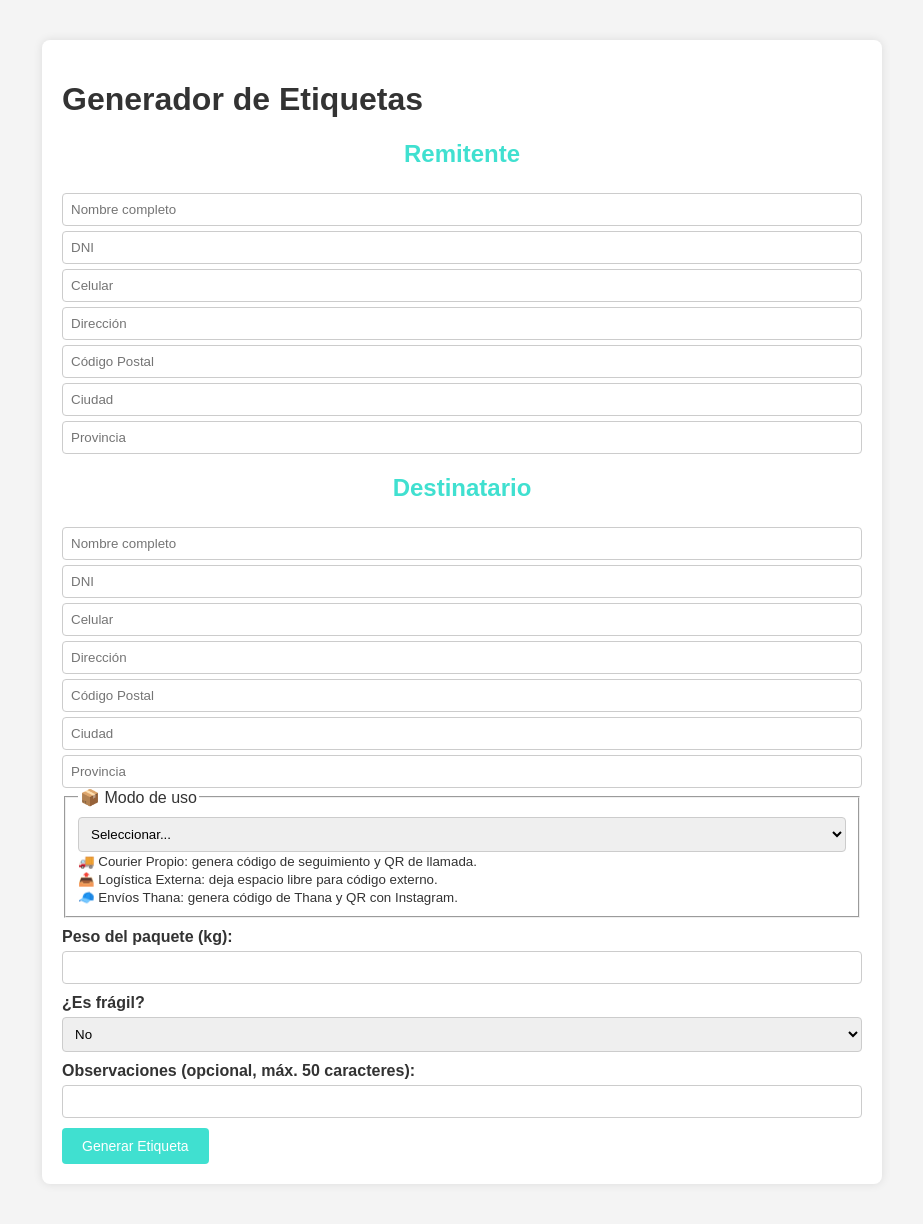
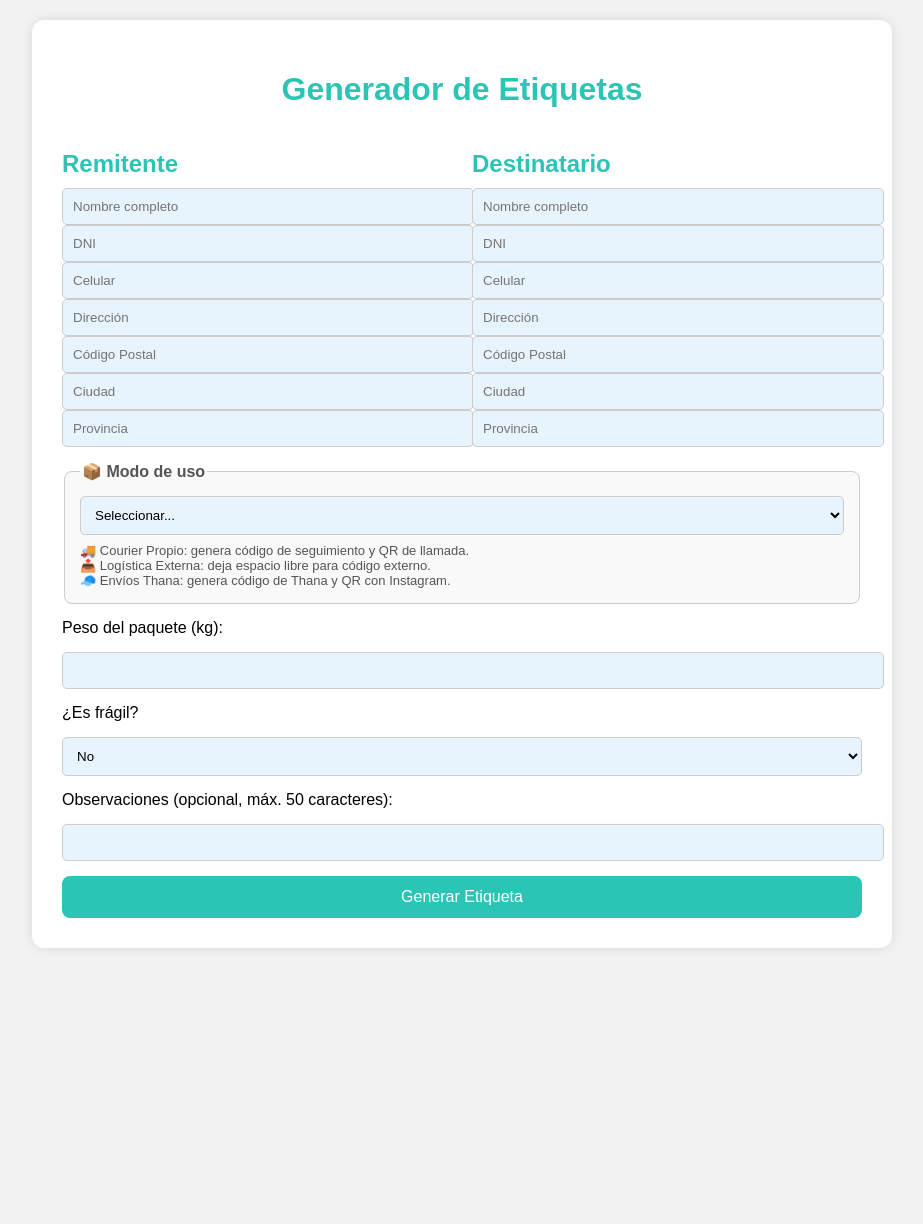
Before and after one commit to lluqlu/mi-etiquetas-deploy, a Flask app: page / in a window 1280 px wide. Shown: the whole page, without its empty margins (178-1101 px from the left). After the commit the page ends 948 px from the top, so only its background shows below. Run offline with Flask 2, Linux system fonts and the light colour scheme.

Commit message:
previsualizacion

```diff
--- a/app.py
+++ b/app.py
@@ -1,4 +1,4 @@
-from flask import Flask, render_template, request, send_file, redirect, url_for, Response, session
+from flask import Flask, render_template, request, send_file, redirect, url_for, Response, session, make_response
 import qrcode
 import json
 import os
@@ -188,7 +188,7 @@ def generar_etiqueta_envio(data, modo, archivo_salida="etiqueta_envio.pdf"):
 
     c.save()
 
-# --------- RUTA PRINCIPAL (sin login) --------- #
+# --------- RUTA PRINCIPAL (con persistencia y vista previa) --------- #
 @app.route('/', methods=['GET', 'POST'])
 def index():
     if request.method == 'POST':
@@ -212,7 +212,16 @@ def index():
             'fragil': request.form.get('fragil') == 'si',
             'observaciones': request.form.get('observaciones')[:50] if request.form.get('observaciones') else ""
         }
+
+        session['datos'] = datos
+        session['modo'] = modo
+
         generar_etiqueta_envio(datos, modo)
-        return send_file("etiqueta_envio.pdf", as_attachment=True)
+        return redirect(url_for('preview'))
 
-    return render_template('formulario.html')
+    datos = session.get('datos', {})
+    return render_template('formulario.html', datos=datos)
+
+@app.route('/preview')
+def preview():
+    return send_file("etiqueta_envio.pdf")
--- a/static/contador_thana.json
+++ b/static/contador_thana.json
@@ -1 +1 @@
-{"secuencia": 6}
+{"secuencia": 7}
--- a/static/styles.css
+++ b/static/styles.css
@@ -1,109 +1,99 @@
 body {
   font-family: Arial, sans-serif;
-    background-color: #f4f4f4;
-    color: #333;
+  background-color: #f2f2f2;
   margin: 0;
-    padding: 0;
+  padding: 20px;
 }
 
 .container {
   max-width: 800px;
-    margin: 40px auto;
-    padding: 20px;
-    background: #ffffff;
-    border-radius: 8px;
-    box-shadow: 0 0 10px rgba(0,0,0,0.1);
+  margin: 0 auto;
+  background-color: #fff;
+  padding: 30px;
+  border-radius: 12px;
+  box-shadow: 0 0 12px rgba(0, 0, 0, 0.1);
+}
+
+h1 {
+  text-align: center;
+  color: #2cc5b5;
 }
 
 h2 {
-    text-align: center;
-    color: #40E0D0;
-    margin-bottom: 20px;
+  color: #2cc5b5;
+  margin-bottom: 10px;
 }
 
-form label {
-    display: block;
-    margin-top: 10px;
-    font-weight: bold;
+form {
+  display: flex;
+  flex-direction: column;
+  gap: 15px;
 }
 
-form input, form select {
+input[type="text"],
+input[type="number"],
+select {
   width: 100%;
-    padding: 8px;
-    margin-top: 5px;
+  padding: 10px;
   border: 1px solid #ccc;
-    border-radius: 4px;
-    box-sizing: border-box;
+  border-radius: 5px;
+  background-color: #e8f4fd;
 }
 
 button {
-    padding: 10px 20px;
-    margin: 10px 5px 0 0;
-    background-color: #40E0D0;
-    color: #fff;
+  padding: 12px;
+  background-color: #2cc5b5;
+  color: white;
   border: none;
-    border-radius: 4px;
+  border-radius: 8px;
   cursor: pointer;
-    font-size: 14px;
-    transition: background-color 0.3s;
+  font-size: 16px;
 }
 
 button:hover {
-    background-color: #34bfb8;
+  background-color: #27b3a6;
 }
 
-h3 {
-    margin-top: 20px;
+.columnas {
+  display: flex;
+  gap: 20px;
+  flex-wrap: wrap;
+}
+
+.columna {
+  flex: 1;
+  min-width: 300px;
+}
+
+fieldset {
+  border: 1px solid #ccc;
+  border-radius: 8px;
+  padding: 15px;
+  background-color: #f9f9f9;
+}
+
+legend {
+  font-weight: bold;
   color: #555;
 }
 
-.grid {
-    display: flex;
-    gap: 20px;
-    margin-bottom: 20px;
+small {
+  color: #555;
+  font-size: 13px;
+  display: block;
+  margin-top: 8px;
 }
 
-.grid > div {
-    flex: 1;
-    background: #f9f9f9;
-    padding: 10px;
-    border-radius: 4px;
-    border: 1px solid #e0e0e0;
+@media (max-width: 600px) {
+  .columnas {
+    flex-direction: column;
   }
 
-.grid h3 {
-    color: #40E0D0;
-    text-align: center;
-    margin-bottom: 10px;
+  .columna {
+    width: 100%;
   }
 
-/* Tabla Dashboard */
-table {
+  button {
     width: 100%;
-    border-collapse: collapse;
-    margin-top: 20px;
   }
-
-table th, table td {
-    border: 1px solid #ccc;
-    padding: 8px;
-    text-align: center;
-    font-size: 13px;
 }
-
-table th {
-    background-color: #40E0D0;
-    color: white;
-}
-
-table tr:nth-child(even) {
-    background-color: #f2f2f2;
-}
-
-table tr:hover {
-    background-color: #e0f7f7;
-}
-
-a button {
-    margin-top: 15px;
-}
```
Also changed, not shown: static/qr.png (added). Lines whose indentation alone changed are shown as unchanged.
